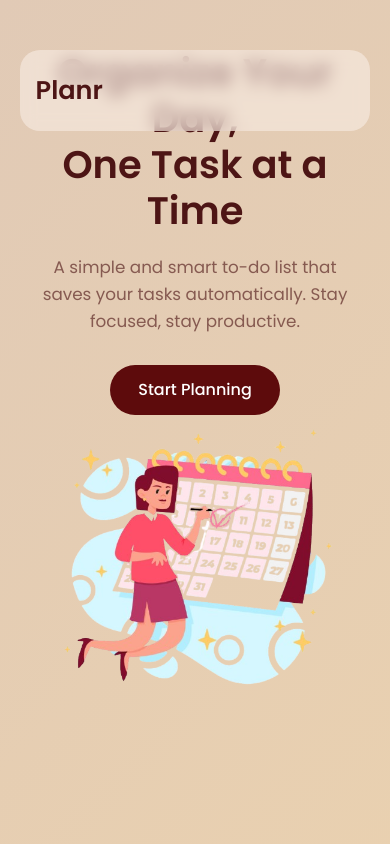
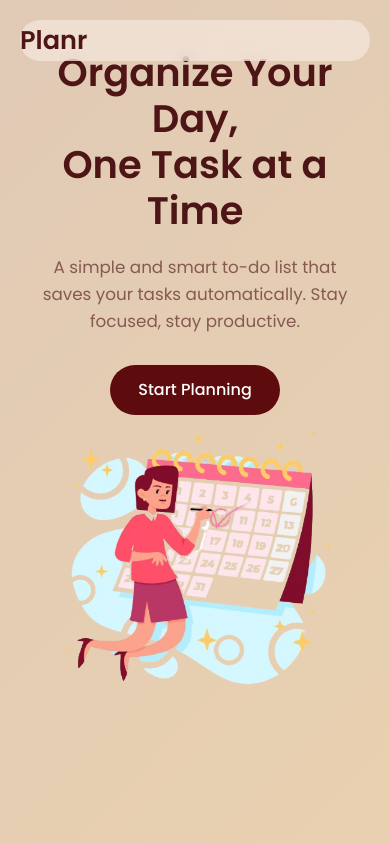
Before and after one commit to DishariPaul/planr-todo-web, a plain HTML site: page index.html in a window 390 px wide. Shown: the top 844 px of the page. Drawn offline with Linux system fonts and the light colour scheme.

Commit message:
Update style.css

```diff
--- a/style.css
+++ b/style.css
@@ -199,15 +199,22 @@ body {
    Responsive Design
 ===================== */
 @media (max-width: 600px) {
-  .navbar{
-      margin-top: 20px;
-      margin-top: 30px;
+  body {
+    margin: 0;
   }
+  .navbar {
+    margin: 0;
+    padding: 0;
+  }
+
+  .navbar nav {
+    display: none;
+  }
+
   .hero {
     flex-direction: column;
     text-align: center;
   }
-
   .hero-text h1 {
     font-size: 2.4rem;
   }
```
